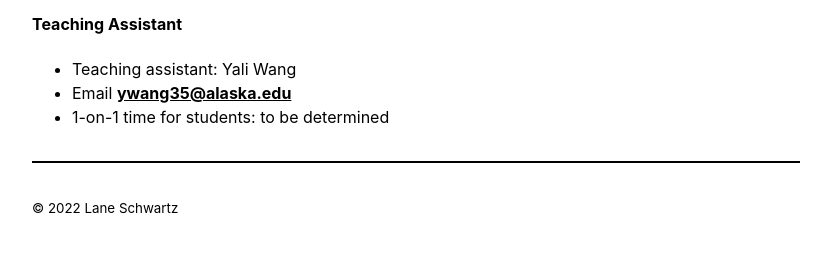
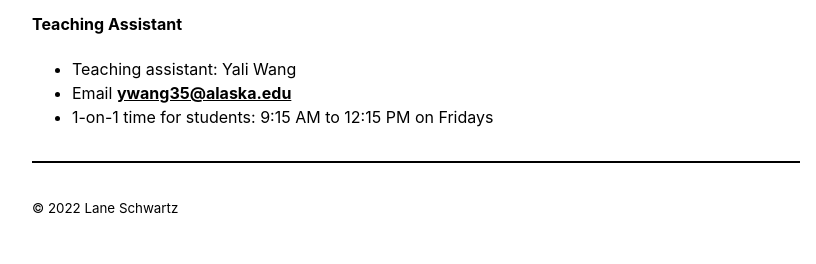
Before and after one commit to 2023-Fall-UAF-CS201/2023-Fall-UAF-CS201.github.io, a Jekyll site: the page built from course/logistics.md, in a window 1280 px wide. Shown: the part 638-902 px from the top of the page, without its empty margins (224-1040 px from the left). Built offline with Jekyll 4.4.1, drawn with Linux system fonts in a browser that asks for light colours; our own code applies the rules of GitHub Pages for plain Markdown files.

Commit message:
Complete print-ready syllabus

```diff
--- a/course/logistics.md
+++ b/course/logistics.md
@@ -20,4 +20,4 @@ Please stop by and say hi! I am excited to help you in your academic journey.
 
 * Teaching assistant: Yali Wang
 * Email [ywang35@alaska.edu](mailto:ywang35@alaska.edu)
-* 1-on-1 time for students: to be determined
+* 1-on-1 time for students: 9:15 AM to 12:15 PM on Fridays
```
